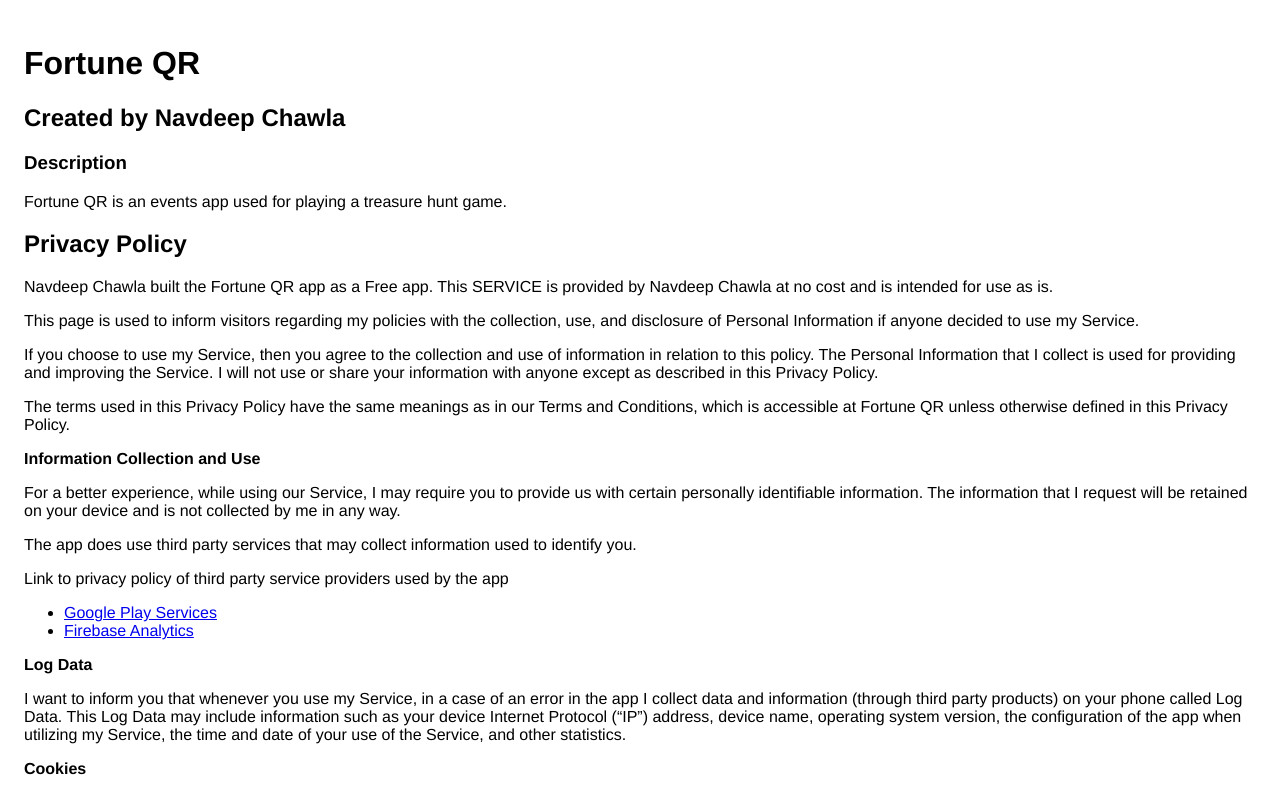
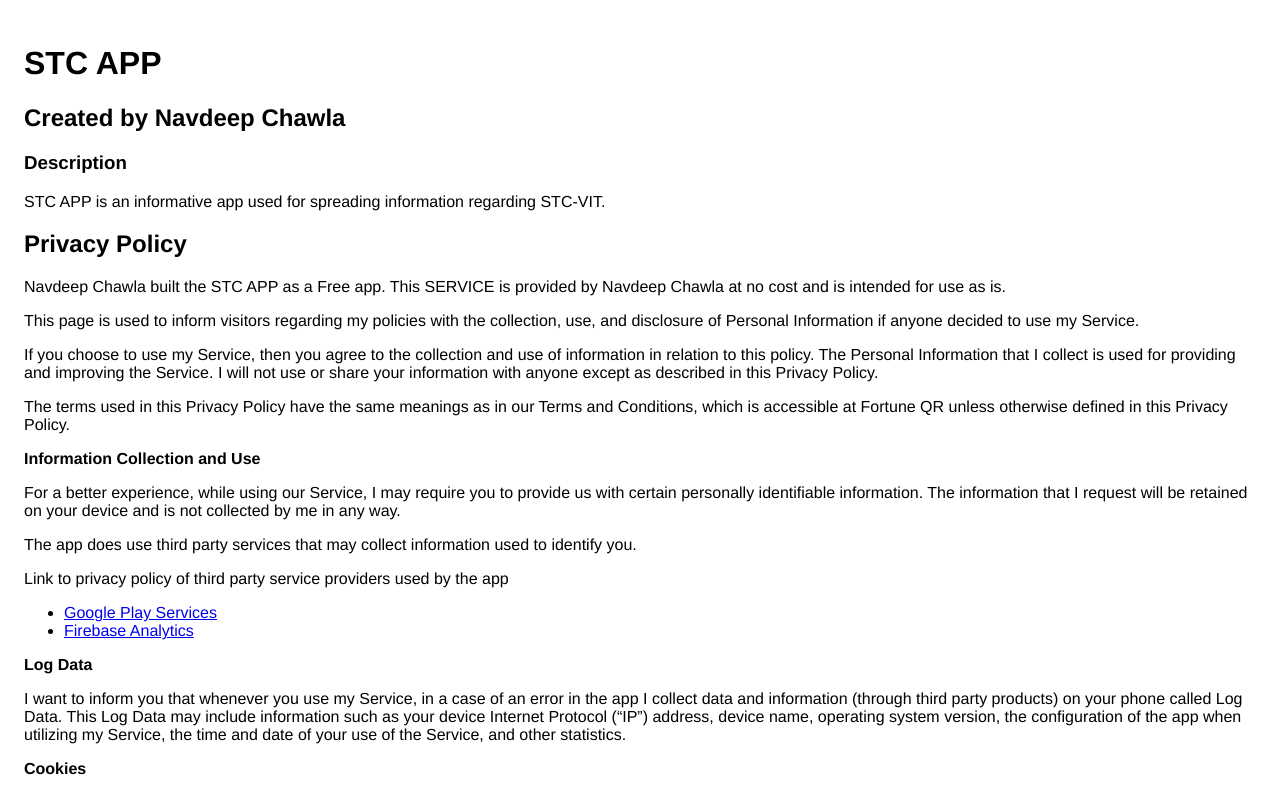
Before and after one commit to NavdeepChawla/STC_APP_Privacy_Policy, a plain HTML site: page index.html in a window 1280 px wide. Shown: the top 791 px of the page. Drawn offline with Linux system fonts and the light colour scheme.

Commit message:
Changes-1

```diff
--- a/index.html
+++ b/index.html
@@ -7,11 +7,11 @@
       <style> body { font-family: 'Helvetica Neue', Helvetica, Arial, sans-serif; padding:1em; } </style>
     </head>
     <body>
-<h1>Fortune QR</h1>
+<h1>STC APP</h1>
 <h2>Created by Navdeep Chawla</h2>
 <h3>Description</h3>
-Fortune QR is an events app used for playing a treasure hunt game.
-    <h2>Privacy Policy</h2> <p> Navdeep Chawla built the Fortune QR app as a Free app. This SERVICE is provided by
+STC APP is an informative app used for spreading information regarding STC-VIT.
+    <h2>Privacy Policy</h2> <p> Navdeep Chawla built the STC APP as a Free app. This SERVICE is provided by
                     Navdeep Chawla at no cost and is intended for use as is.
                   </p> <p>This page is used to inform visitors regarding my policies with the collection, use, and disclosure
                     of Personal Information if anyone decided to use my Service.
```
